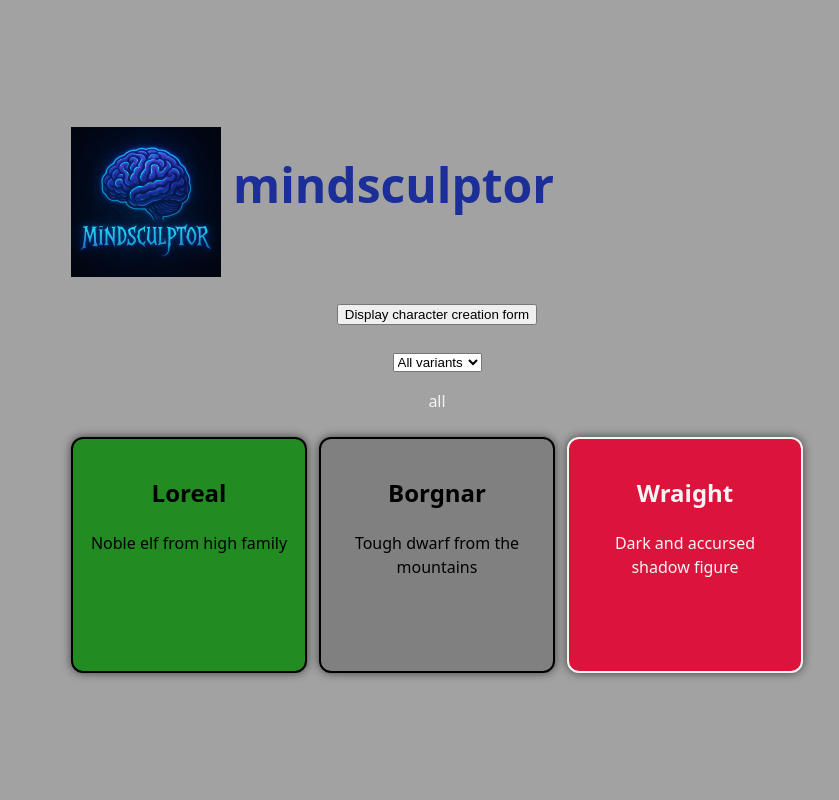
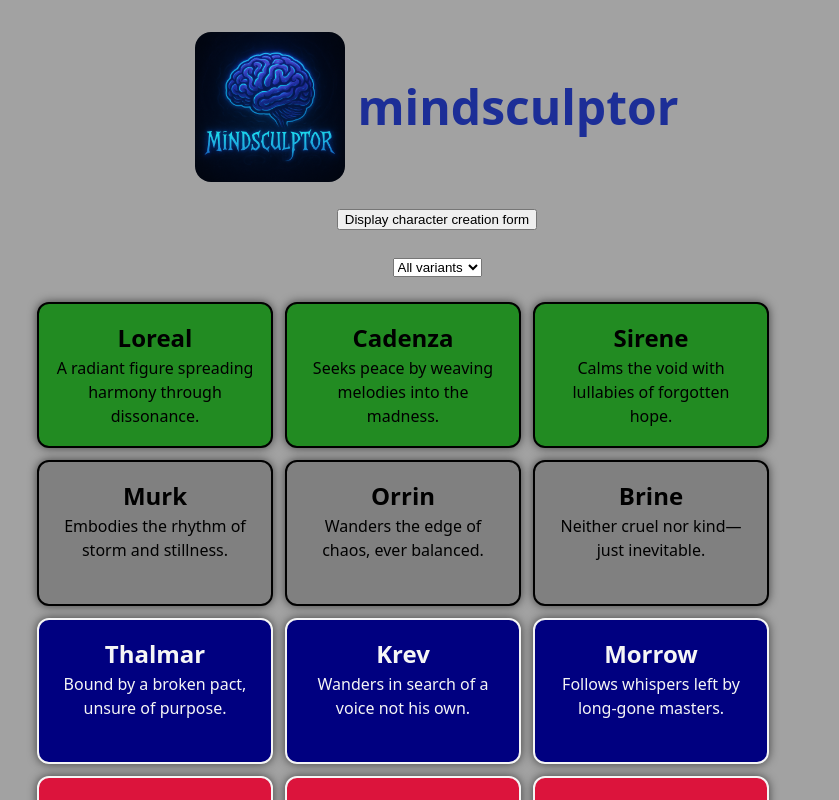
Before and after one commit to fdevinar/mindsculptor, a React (Vite) app: page / in a window 1280 px wide. Shown: the top 800 px of the page, without its empty margins (203-1042 px from the left). Built offline with nearby package versions, Linux system fonts and the light colour scheme.

Commit message:
edit char, more dummy data

```diff
--- a/src/App.css
+++ b/src/App.css
@@ -9,9 +9,12 @@
   display: flex;
   gap: 12px;
   margin-bottom: 24px;
+  justify-content: center;
+  align-items: center;
 }
 .main-logo img {
   max-width: 150px;
+  border-radius: 16px;
 }
 .main-logo h1 {
   font-size: 3em;
--- a/src/App.jsx
+++ b/src/App.jsx
@@ -18,6 +18,11 @@ function App() {
     setFormVisibility(false);
   }
 
+  function handleCardClick(char) {
+    alert('handle it baby');
+    console.log(char);
+  }
+
   return (
     <>
       <div className="main-logo">
@@ -30,8 +35,7 @@ function App() {
         <CharacterForm onAddCharacter={addCharacter} onClose={closeForm}/>
       )}
 
-
-      <CharacterList characters={characters} />
+      <CharacterList characters={characters} onCardClick={() => {handleCardClick(char)} } />
 
     </>
   )
--- a/src/CharacterCard.css
+++ b/src/CharacterCard.css
@@ -4,7 +4,7 @@
   padding: 1rem;
   background-color: #1a1a2e;
   color: #ccc;
-  height: 200px;
+  height: 110px;
   width: 200px;
   box-shadow: 0 0 10px rgba(0,0,0,0.6);
   &.harmonist {
--- a/src/CharacterCard.jsx
+++ b/src/CharacterCard.jsx
@@ -1,8 +1,8 @@
 import './CharacterCard.css';
 
-export default function CharacterCard({ name, bio, variant, id }) {
+export default function CharacterCard({ name, bio, variant, id, onCardClick }) {
     return (
-        <div className={`character-card ${variant ?? ''}`}>
+        <div className={`character-card ${variant ?? ''}`} onClick={() => onCardClick({ name, bio, variant, id }) }>
             <h2>{ name }</h2>
             <p>{ bio }</p>
         </div>
--- a/src/CharacterForm.jsx
+++ b/src/CharacterForm.jsx
@@ -43,8 +43,6 @@ export default function CharacterForm({ onAddCharacter, onClose }) {
                     </select>
                 </div>
 
-
-
                 <input type="submit" value="Create Character" />
             </form>
         </div>
--- a/src/CharacterList.jsx
+++ b/src/CharacterList.jsx
@@ -2,28 +2,43 @@ import { useState } from 'react'
 import CharacterCard from './CharacterCard'
 import './CharacterList.css'
 
-export default function CharacterList({ characters }) {
+export default function CharacterList({ characters, onCardClick }) {
 
-    const [variantFilter, setVariantFilter] = useState('all');
-    // const filteredCharacters = characters.filter(char => char.variant = variantFilter);
-    // console.log(filteredCharacters);
+    const [variantFilter, setVariantFilter] = useState('');
+    const filteredCharacters = variantFilter ? characters.filter(char => char.variant === variantFilter) : characters;
+
+    // function onCardClick( char ) {
+    //     console.log(char.name);
+    //     console.log(char.bio);
+    //     console.log(char.variant);
+    //     console.log(char.id);
+    // }
 
     return (
         <>
         <div className="filter-bar">
             <select name="variant" id="variant" onChange={(e) => setVariantFilter(e.target.value)}>
-                <option value="all">All variants</option>
+                <option value="">All variants</option>
                 <option value="harmonist">Harmonist</option>
                 <option value="tidekeeper">Tidekeeper</option>
                 <option value="pactbound">Pactbound</option>
                 <option value="riftspawn">Riftspawn</option>
                 <option value="unknown">Unknown</option>
             </select>
-            <p>{ variantFilter }</p>
         </div>
         <div className="characters-wrapper">
-            {characters.map((char) => (
-                <CharacterCard key={char.id} name={char.name} bio={char.bio} variant={char.variant} />
+            {filteredCharacters.map((char) => (
+                <CharacterCard
+                key={char.id}
+                name={char.name}
+                bio={char.bio}
+                variant={char.variant}
+                id={char.id}
+                onCardClick={() => onCardClick(
+                    { name: char.name,
+                      bio: char.bio,
+                      variant: char.variant,
+                      id:char.id })} />
             )
         )}
         </div>
--- a/src/dummyData.js
+++ b/src/dummyData.js
@@ -1,5 +1,21 @@
 export const dummyCharacters = [
-    {id:"7e2f2aba-2a8f-49a5-a44e-cfd37c94e56c" ,name:"Loreal", bio:"Noble elf from high family", variant:"harmonist"},
-    {id:"20700ea6-c3e6-4af7-ac5c-ff3846c6c25b" ,name:"Borgnar", bio:"Tough dwarf from the mountains", variant:"tidekeeper"},
-    {id:"24b64e48-ea71-496e-b3a2-b282b6aeabd9" ,name:"Wraight", bio:"Dark and accursed shadow figure", variant:"riftspawn"},
-]
+  { id: "92d7e12c-55a6-4296-bb2c-c41d226afccd", name: "Loreal", bio: "A radiant figure spreading harmony through dissonance.", variant: "harmonist" },
+  { id: "57dd3506-76ec-4c49-a3a7-43cb1c4d4dcb", name: "Cadenza", bio: "Seeks peace by weaving melodies into the madness.", variant: "harmonist" },
+  { id: "7bbd8d6b-bddf-41a7-8cf0-44e6fcf49b26", name: "Sirene", bio: "Calms the void with lullabies of forgotten hope.", variant: "harmonist" },
+
+  { id: "fcd3f935-47be-4e43-896e-bb6f5b5292c7", name: "Murk", bio: "Embodies the rhythm of storm and stillness.", variant: "tidekeeper" },
+  { id: "a3c2e718-d2bc-4dc1-a8d6-0d67118937c0", name: "Orrin", bio: "Wanders the edge of chaos, ever balanced.", variant: "tidekeeper" },
+  { id: "07f2ef87-76f5-4e38-a8ba-c77d9d8ed53c", name: "Brine", bio: "Neither cruel nor kind—just inevitable.", variant: "tidekeeper" },
+
+  { id: "b30e8f16-3c3c-4d7f-985a-260dc713ad7b", name: "Thalmar", bio: "Bound by a broken pact, unsure of purpose.", variant: "pactbound" },
+  { id: "8ad9e1bc-d44f-4a4c-b0fd-38aaf3096a12", name: "Krev", bio: "Wanders in search of a voice not his own.", variant: "pactbound" },
+  { id: "a12dc5e0-9b94-4c9f-b316-83ec94bdb76d", name: "Morrow", bio: "Follows whispers left by long-gone masters.", variant: "pactbound" },
+
+  { id: "e4060f92-3e8b-4fc7-8cb4-2ecfda3917b4", name: "Varn", bio: "Spreads disorder through discordant laughter.", variant: "riftspawn" },
+  { id: "203a3cb5-0454-4bce-8dcd-7cf520eaf6c6", name: "Blight", bio: "Draws power from unraveling minds.", variant: "riftspawn" },
+  { id: "99bb06fd-8898-4bcb-a45f-5b56c10ea2cd", name: "Churr", bio: "Summons others to join in unholy cacophony.", variant: "riftspawn" },
+
+  { id: "75800790-32f6-409b-a119-51dc947119b7", name: "Zha'ul", bio: "Was it ever truly here? Or just a dream’s echo?", variant: "unknown" },
+  { id: "ca30dcd5-26ff-4c63-8a8c-877f8f8ad38d", name: "Nyxum", bio: "Perceived only in the tremble of silence.", variant: "unknown" },
+  { id: "89d5045e-7b7f-4ce8-a56c-8a43f9e37361", name: "Atraxi", bio: "Ancient melody lost in time’s dissonance.", variant: "unknown" }
+];
--- a/src/index.css
+++ b/src/index.css
@@ -23,3 +23,8 @@ body {
   min-width: 320px;
   min-height: 100vh;
 }
+
+/* RESET STYLE */
+h1, h2, p {
+  margin: 0;
+}
```
